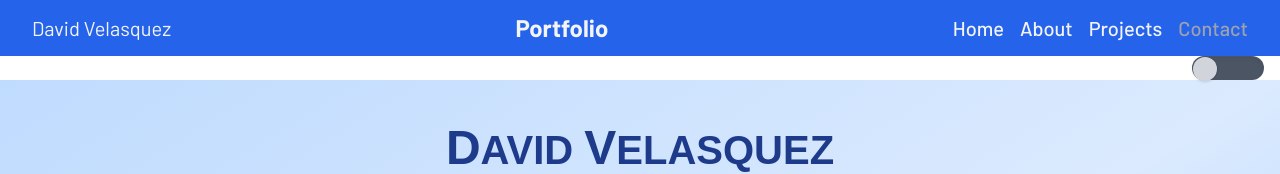
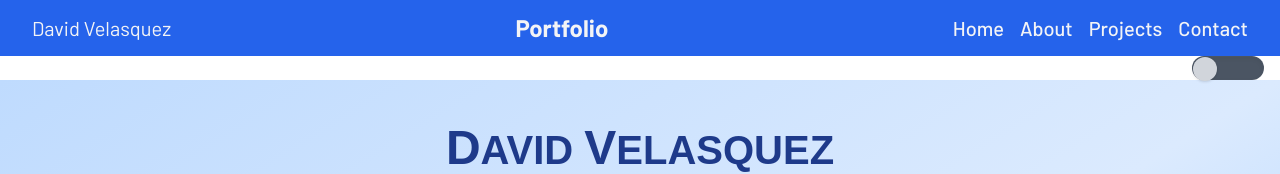
Before and after one commit to davidxv15/Portfolio-2, a React (Vite) app: page / in a window 1280 px wide. Shown: the top 174 px of the page. Built offline with nearby package versions, Linux system fonts and the light colour scheme; a web font is replaced by a local one.

Commit message:
Nav: text-gray-100

```diff
--- a/src/components/Navbar.tsx
+++ b/src/components/Navbar.tsx
@@ -28,7 +28,7 @@ const Navbar: React.FC = () => {
             <a href="#projects" className="text-gray-100 hover:text-gray-300">
               Projects
             </a>
-            <a href="#contact" className="text-gray-400 hover:text-gray-300">
+            <a href="#contact" className="text-gray-100 hover:text-gray-300">
               Contact
             </a>
           </div>
```
